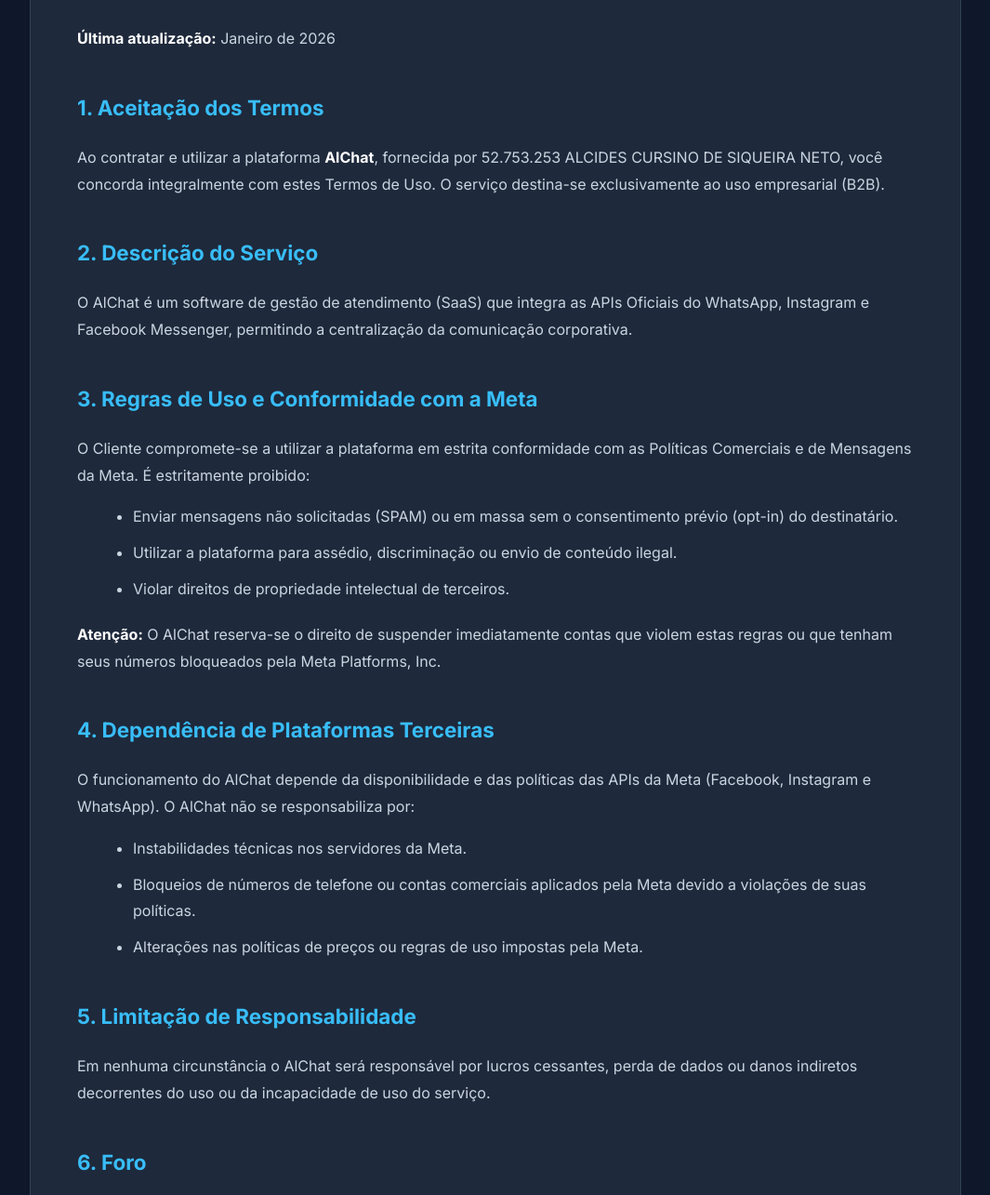
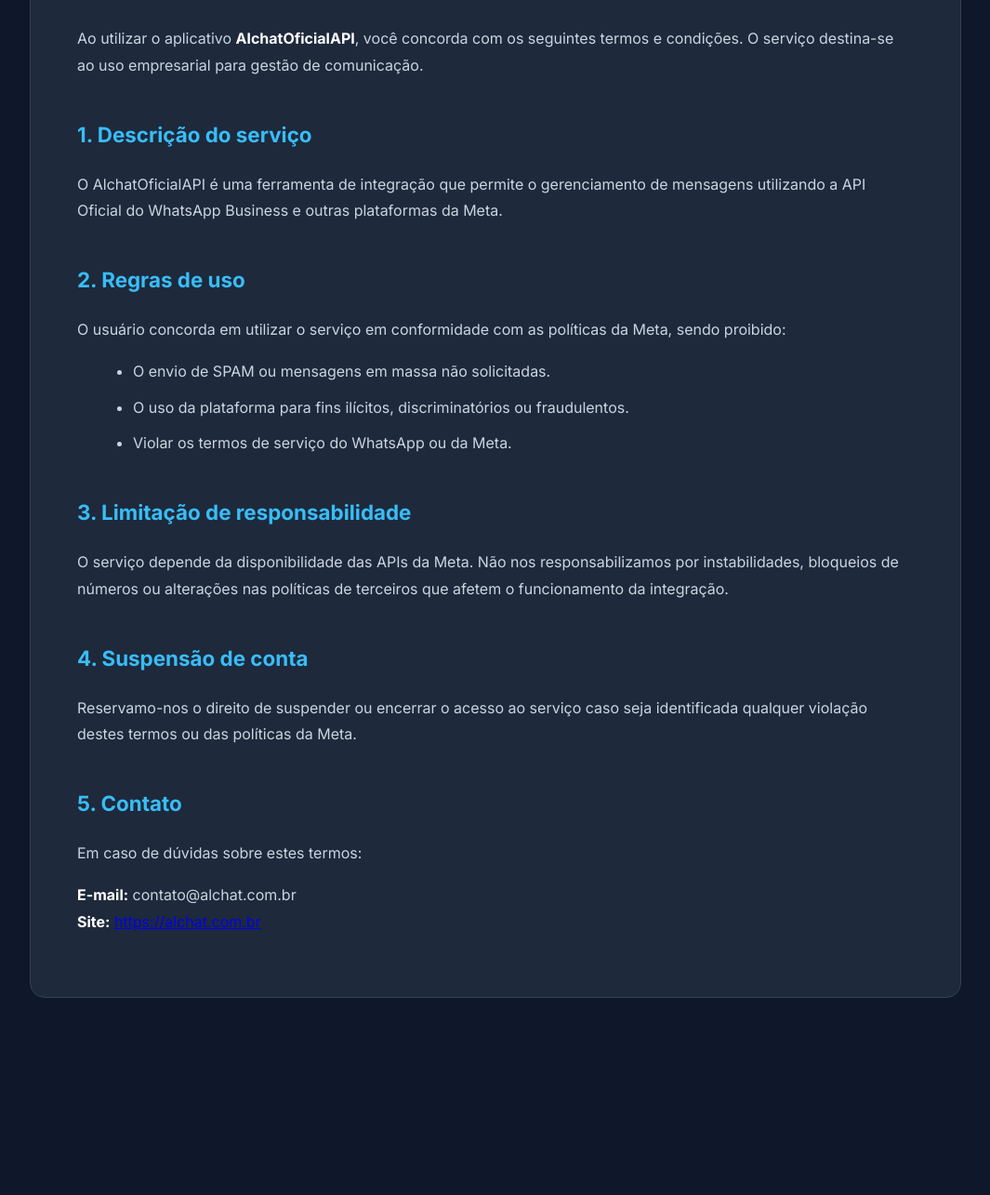
Before and after one commit to alcidesgithub/lp-alchat, a plain HTML site: page termos-de-uso.html in a window 1280 px wide. Shown: the part 202-1487 px from the top of the page at 93% size, without its empty margins (107-1172 px from the left). After the commit the page ends 1323 px from the top, so only its background shows below. Drawn offline with Linux system fonts and the light colour scheme.

Commit message:
Revise terms of use for AlChat and AlchatOficialAPI
Updated the terms of use document to reflect changes in service description and rules.

```diff
--- a/termos-de-uso.html
+++ b/termos-de-uso.html
@@ -1,68 +1,102 @@
 <!DOCTYPE html>
 <html lang="pt-BR">
+
 <head>
     <meta charset="UTF-8">
     <meta name="viewport" content="width=device-width, initial-scale=1.0">
     <title>Termos de Uso – AlChat</title>
     <link href="https://fonts.googleapis.com/css2?family=Inter:wght@300;400;600;700&display=swap" rel="stylesheet">
     <style>
-    body { font-family: 'Inter', sans-serif; background: #0f172a; color: #cbd5e1; line-height: 1.8; padding: 40px 20px; }
-    .container { max-width: 900px; margin: auto; background: #1e293b; padding: 50px; border-radius: 16px; border: 1px solid #334155; }
-    h1 { color: #fff; border-bottom: 1px solid #334155; padding-bottom: 20px; margin-bottom: 30px; font-size: 2rem; }
-    h2 { color: #38bdf8; margin-top: 40px; font-size: 1.4rem; }
-    strong { color: #fff; }
-    ul { margin-left: 20px; margin-bottom: 20px; }
-    li { margin-bottom: 10px; }
+        body {
+            font-family: 'Inter', sans-serif;
+            background: #0f172a;
+            color: #cbd5e1;
+            line-height: 1.8;
+            padding: 40px 20px;
+        }
+
+        .container {
+            max-width: 900px;
+            margin: auto;
+            background: #1e293b;
+            padding: 50px;
+            border-radius: 16px;
+            border: 1px solid #334155;
+        }
+
+        h1 {
+            color: #fff;
+            border-bottom: 1px solid #334155;
+            padding-bottom: 20px;
+            margin-bottom: 30px;
+            font-size: 2rem;
+        }
+
+        h2 {
+            color: #38bdf8;
+            margin-top: 40px;
+            font-size: 1.4rem;
+        }
+
+        strong {
+            color: #fff;
+        }
+
+        ul {
+            margin-left: 20px;
+            margin-bottom: 20px;
+        }
+
+        li {
+            margin-bottom: 10px;
+        }
     </style>
 </head>
+
 <body>
 
     <div class="container">
-    <h1>Termos de Uso</h1>
-    <p><strong>Última atualização:</strong> Janeiro de 2026</p>
+        <h1>Termos de Uso – AlchatOficialAPI</h1>
 
-    <h2>1. Aceitação dos Termos</h2>
         <p>
-        Ao contratar e utilizar a plataforma <strong>AlChat</strong>, fornecida por 52.753.253 ALCIDES CURSINO DE SIQUEIRA NETO, você concorda integralmente com estes Termos de Uso. O serviço destina-se exclusivamente ao uso empresarial (B2B).
+            Ao utilizar o aplicativo <strong>AlchatOficialAPI</strong>, você concorda com os seguintes termos e
+            condições. O serviço destina-se ao uso empresarial para gestão de comunicação.
         </p>
 
-    <h2>2. Descrição do Serviço</h2>
+        <h2>1. Descrição do serviço</h2>
         <p>
-        O AlChat é um software de gestão de atendimento (SaaS) que integra as APIs Oficiais do WhatsApp, Instagram e Facebook Messenger, permitindo a centralização da comunicação corporativa.
+            O AlchatOficialAPI é uma ferramenta de integração que permite o gerenciamento de mensagens utilizando a API
+            Oficial do WhatsApp Business e outras plataformas da Meta.
         </p>
 
-    <h2>3. Regras de Uso e Conformidade com a Meta</h2>
-    <p>O Cliente compromete-se a utilizar a plataforma em estrita conformidade com as Políticas Comerciais e de Mensagens da Meta. É estritamente proibido:</p>
+        <h2>2. Regras de uso</h2>
+        <p>O usuário concorda em utilizar o serviço em conformidade com as políticas da Meta, sendo proibido:</p>
         <ul>
-        <li>Enviar mensagens não solicitadas (SPAM) ou em massa sem o consentimento prévio (opt-in) do destinatário.</li>
-        <li>Utilizar a plataforma para assédio, discriminação ou envio de conteúdo ilegal.</li>
-        <li>Violar direitos de propriedade intelectual de terceiros.</li>
+            <li>O envio de SPAM ou mensagens em massa não solicitadas.</li>
+            <li>O uso da plataforma para fins ilícitos, discriminatórios ou fraudulentos.</li>
+            <li>Violar os termos de serviço do WhatsApp ou da Meta.</li>
         </ul>
+
+        <h2>3. Limitação de responsabilidade</h2>
         <p>
-        <strong>Atenção:</strong> O AlChat reserva-se o direito de suspender imediatamente contas que violem estas regras ou que tenham seus números bloqueados pela Meta Platforms, Inc.
+            O serviço depende da disponibilidade das APIs da Meta. Não nos responsabilizamos por instabilidades,
+            bloqueios de números ou alterações nas políticas de terceiros que afetem o funcionamento da integração.
         </p>
 
-    <h2>4. Dependência de Plataformas Terceiras</h2>
+        <h2>4. Suspensão de conta</h2>
         <p>
-        O funcionamento do AlChat depende da disponibilidade e das políticas das APIs da Meta (Facebook, Instagram e WhatsApp). O AlChat não se responsabiliza por:
-    </p>
-    <ul>
-        <li>Instabilidades técnicas nos servidores da Meta.</li>
-        <li>Bloqueios de números de telefone ou contas comerciais aplicados pela Meta devido a violações de suas políticas.</li>
-        <li>Alterações nas políticas de preços ou regras de uso impostas pela Meta.</li>
-    </ul>
-
-    <h2>5. Limitação de Responsabilidade</h2>
-    <p>
-        Em nenhuma circunstância o AlChat será responsável por lucros cessantes, perda de dados ou danos indiretos decorrentes do uso ou da incapacidade de uso do serviço.
+            Reservamo-nos o direito de suspender ou encerrar o acesso ao serviço caso seja identificada qualquer
+            violação destes termos ou das políticas da Meta.
         </p>
 
-    <h2>6. Foro</h2>
+        <h2>5. Contato</h2>
+        <p>Em caso de dúvidas sobre estes termos:</p>
         <p>
-        Fica eleito o foro da comarca de Curitiba – PR para dirimir quaisquer questões oriundas destes Termos, com renúncia a qualquer outro.
+            <strong>E-mail:</strong> contato@alchat.com.br<br>
+            <strong>Site:</strong> <a href="https://alchat.com.br" target="_blank">https://alchat.com.br</a>
         </p>
-
     </div>
 
 </body>
+
 </html>
```
Lines whose indentation alone changed are shown as unchanged.
